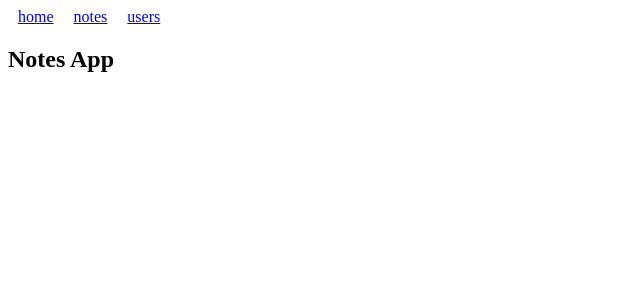
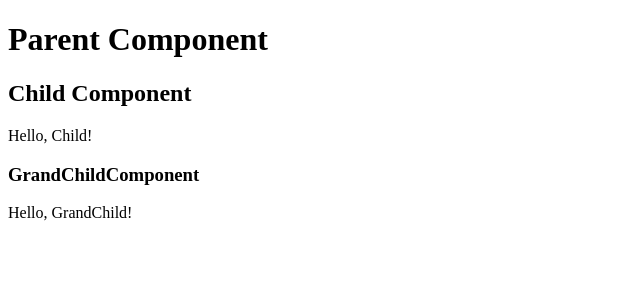
Before and after one commit to githubscientist/reactb47, a React (Create React App) app: page / in a window 1280 px wide. Shown: the top 300 px of the page, without its empty margins (0-640 px from the left). Built offline with nearby package versions, Linux system fonts and the light colour scheme.

Commit message:
props drilling

```diff
--- a/src/App.js
+++ b/src/App.js
@@ -1,85 +1,36 @@
-// without React Router
-import React, { useState } from 'react';
-import { Link, Route, BrowserRouter as Router, Routes, useParams } from 'react-router-dom';
+// props drilling
+import React from 'react';
 
-function Home() {
+function GrandChildComponent(props) {
   return (
     <div>
-      <h2>Notes App</h2>
+      <h3>GrandChildComponent</h3>
+      <p>{ props.message }</p>
     </div>
   )
 }
 
-function Note({notes}) {
-  const id = useParams().id;
-  const note = notes.find(n => n.id === Number(id));
-
+function ChildComponent(props) {
+  const message = 'Hello, GrandChild!';
   return (
     <div>
-      <h2>{note.content}</h2>
-    </div>
-  )
-}
-
-function Notes({ notes }) {
-  return (
-    <div>
-      <h2>Notes</h2>
-      <ul>
-        {
-          notes.map(note =>
-            <li key={note.id}><Link to={`/notes/${note.id}`}>{ note.content }</Link></li>
-          )
-        }
-      </ul>
-    </div>
-  )
-}
-
-function Users() {
-  return (
-    <div>
-      <h2>Users App</h2>
+      <h2>Child Component</h2>
+      <p>{props.message}</p>
+      <GrandChildComponent message={message} />
     </div>
   )
 }
 
 function App() {
 
-  const notes = [
-    {
-      id: 1,
-      content: 'Javascript'
-    },
-    {
-      id: 2,
-      content: 'ReactJS'
-    },
-    {
-      id: 3,
-      content: 'NodeJS'
-    }
-  ];
-
-  const padding = {
-    padding: 10
-  };
+  // parent component data
+  const message = 'Hello, Child!';
 
   return (
-    <Router>
-      <div>
-        <Link to='/' style={padding}>home</Link>
-        <Link to='/notes' style={padding}>notes</Link>
-        <Link to='/users' style={padding}>users</Link>
-      </div>
-
-      <Routes>
-        <Route path='/notes/:id' element={ <Note notes={notes}/> } />
-        <Route path='/users' element={ <Users /> } />
-        <Route path='/notes' element={<Notes notes={notes} /> } />
-        <Route path='/' element={ <Home /> } />
-      </Routes>
-    </Router>
+    <div>
+      <h1>Parent Component</h1>
+      <ChildComponent message={ message } />
+    </div>
   )
 }
 
```
